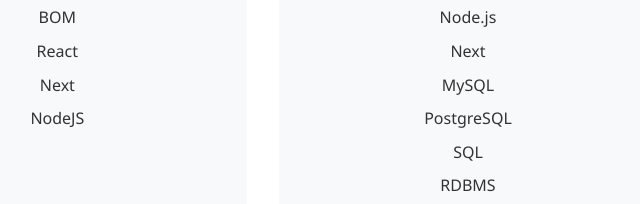
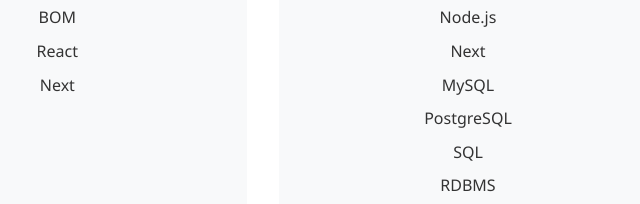
Before and after one commit to mehedi1256/mehedi-portfolio.github.io, a plain HTML site: page index.html in a window 1280 px wide. Shown: the part 1666-1870 px from the top of the page, 172-812 px from the left. Drawn offline with Linux system fonts and the light colour scheme.

Commit message:
Update index.html

```diff
--- a/index.html
+++ b/index.html
@@ -75,7 +75,6 @@
             <li>BOM</li>
             <li>React</li>
             <li>Next</li>
-            <li>NodeJS</li>
           </ul>
         </div>
         <div class="skill-category">
```
